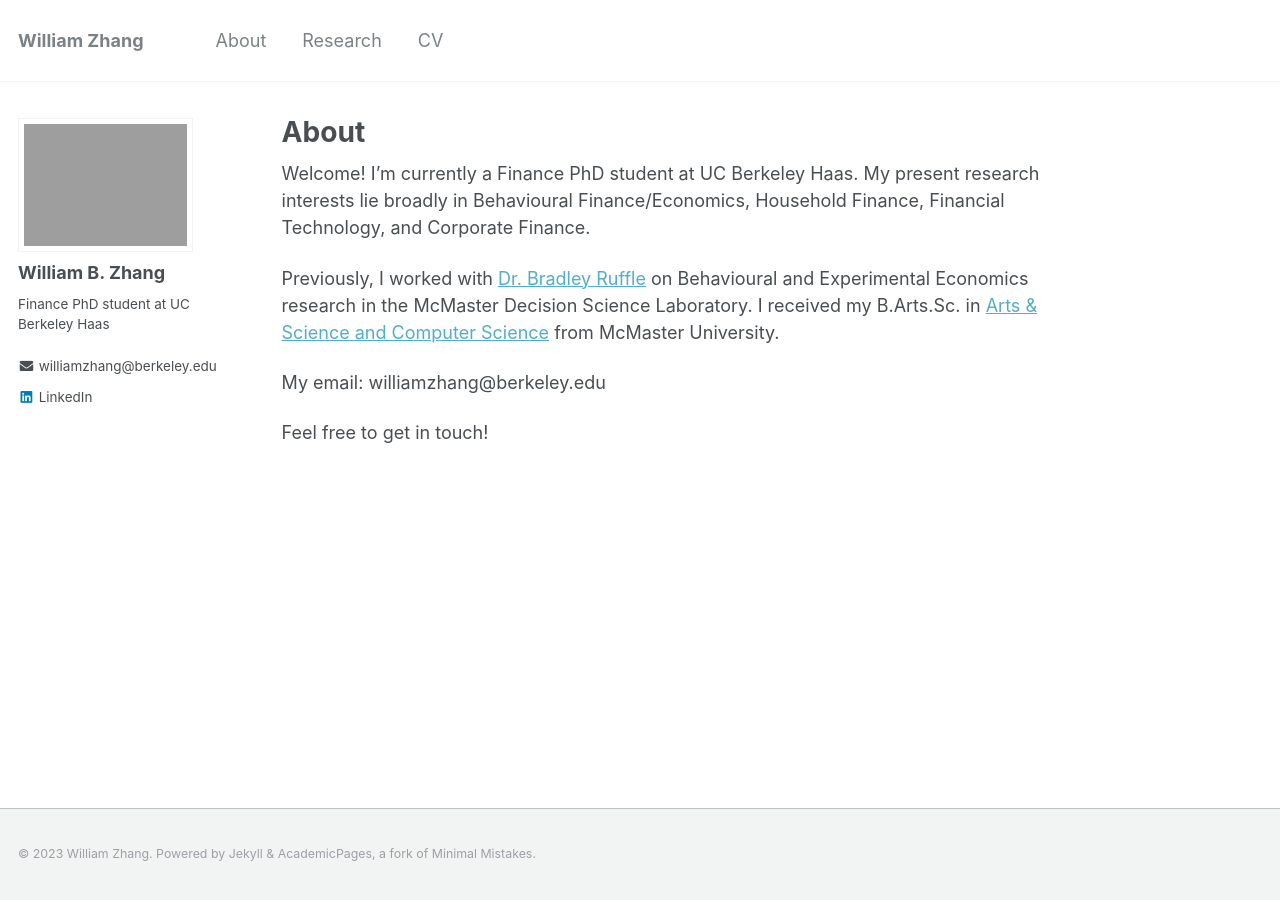
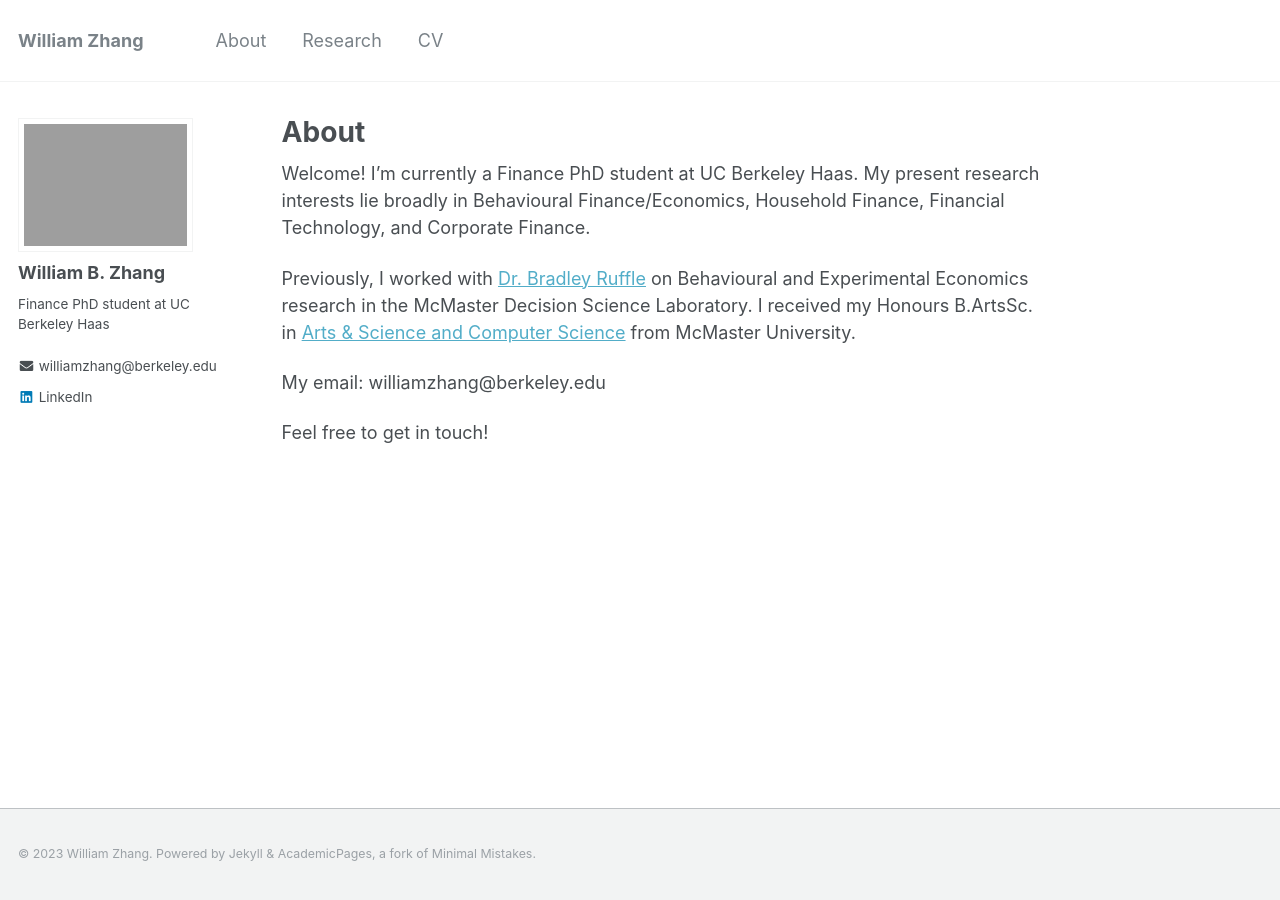
Before and after one commit to williambowenzhang/williambowenzhang.github.io, a Jekyll site: the page built from _pages/about.md, in a window 1280 px wide. Built offline with Jekyll 4.4.1, drawn with Linux system fonts in a browser that asks for light colours.

Commit message:
Update about.md

```diff
--- a/_pages/about.md
+++ b/_pages/about.md
@@ -10,7 +10,7 @@ redirect_from:
 
 Welcome! I'm currently a Finance PhD student at UC Berkeley Haas. My present research interests lie broadly in Behavioural Finance/Economics, Household Finance, Financial Technology, and Corporate Finance.
 
-Previously, I worked with [Dr. Bradley Ruffle](https://sites.google.com/site/bradleyruffle/) on Behavioural and Experimental Economics research in the McMaster Decision Science Laboratory. I received my B.Arts.Sc. in [Arts & Science and Computer Science](https://artsci.mcmaster.ca) from McMaster University.
+Previously, I worked with [Dr. Bradley Ruffle](https://sites.google.com/site/bradleyruffle/) on Behavioural and Experimental Economics research in the McMaster Decision Science Laboratory. I received my Honours B.ArtsSc. in [Arts & Science and Computer Science](https://artsci.mcmaster.ca) from McMaster University.
 
 My email: williamzhang@berkeley.edu
 
```
